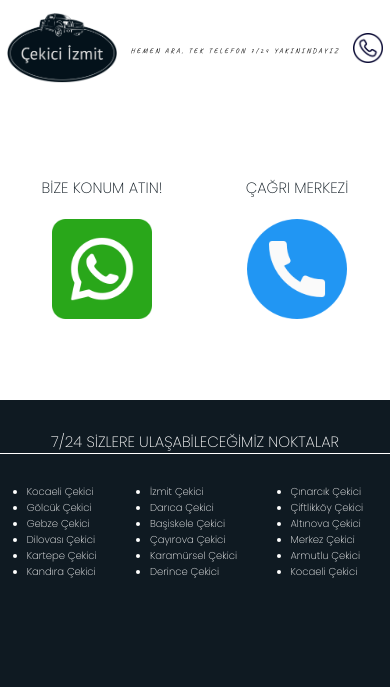
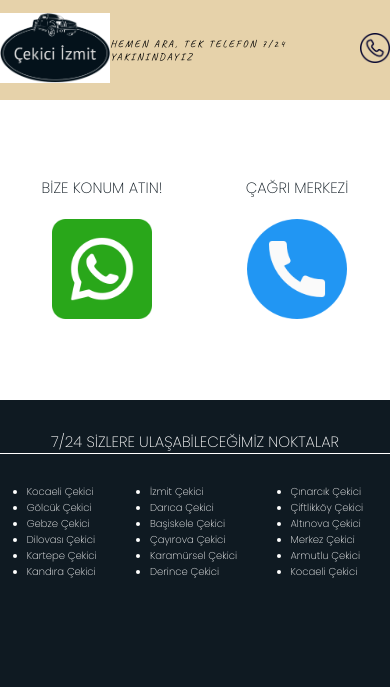
Before and after one commit to chekiciizmit/chekiciizmit.github.io, a plain HTML site: page index.html in a window 390 px wide. Shown: the top 687 px of the page. Drawn offline with Linux system fonts and the light colour scheme.

Commit message:
Update style.css

```diff
--- a/style.css
+++ b/style.css
@@ -156,11 +156,11 @@
         align-items: center;
         width: 100%;
         height: 100px;
-        background-color: #fff;
+        background-color: #E6D2AA;
     }
     .middle{
         font-family: 'Caveat', cursive;
-        font-size: 7px;
+        font-size: 10px;
     }
 
     .header-left img{
```
